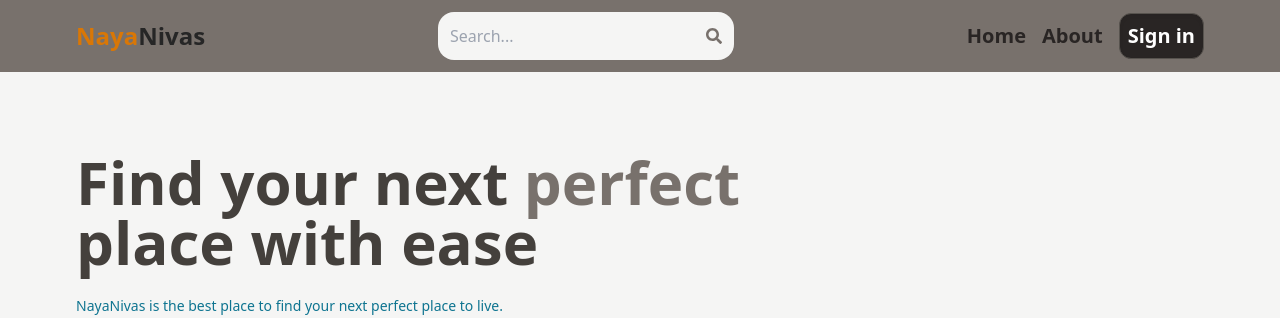
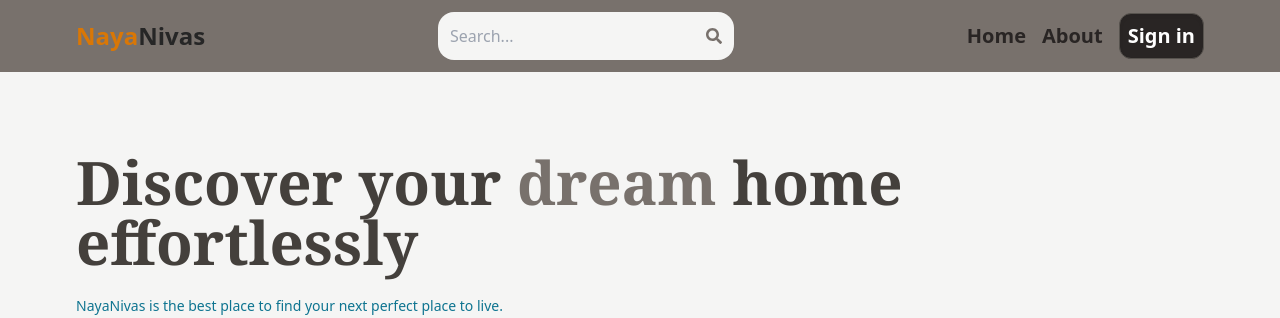
Before and after one commit to rishavs001/Real-Estate, a React (Vite) app in the folder client/: page / in a window 1280 px wide. Shown: the top 318 px of the page. Built offline with nearby package versions, Linux system fonts and the light colour scheme; no server answers.

Commit message:
Update Home.jsx

```diff
--- a/client/src/pages/Home.jsx
+++ b/client/src/pages/Home.jsx
@@ -49,11 +49,9 @@ export default function Home() {
     <div className='bg-stone-100 pb-3 shadow-md h-full'>
       {/* top */}
       <div className='flex flex-col gap-6 p-20 px-3 max-w-6xl mx-auto'>
-        <h1 className='text-stone-700 font-bold text-3xl lg:text-6xl'>
-          Find your next <span className='text-stone-500'>perfect</span>
-          <br />
-          place with ease
-        </h1>
+      <h1 className='text-stone-700 font-bold text-3xl lg:text-6xl font-serif'>
+          Discover your <span className='text-stone-500'>dream</span> home effortlessly
+      </h1>
         <div className='text-cyan-700 font-medium font-sans text-xs sm:text-sm'>
           NayaNivas is the best place to find your next perfect place to
           live.
```
